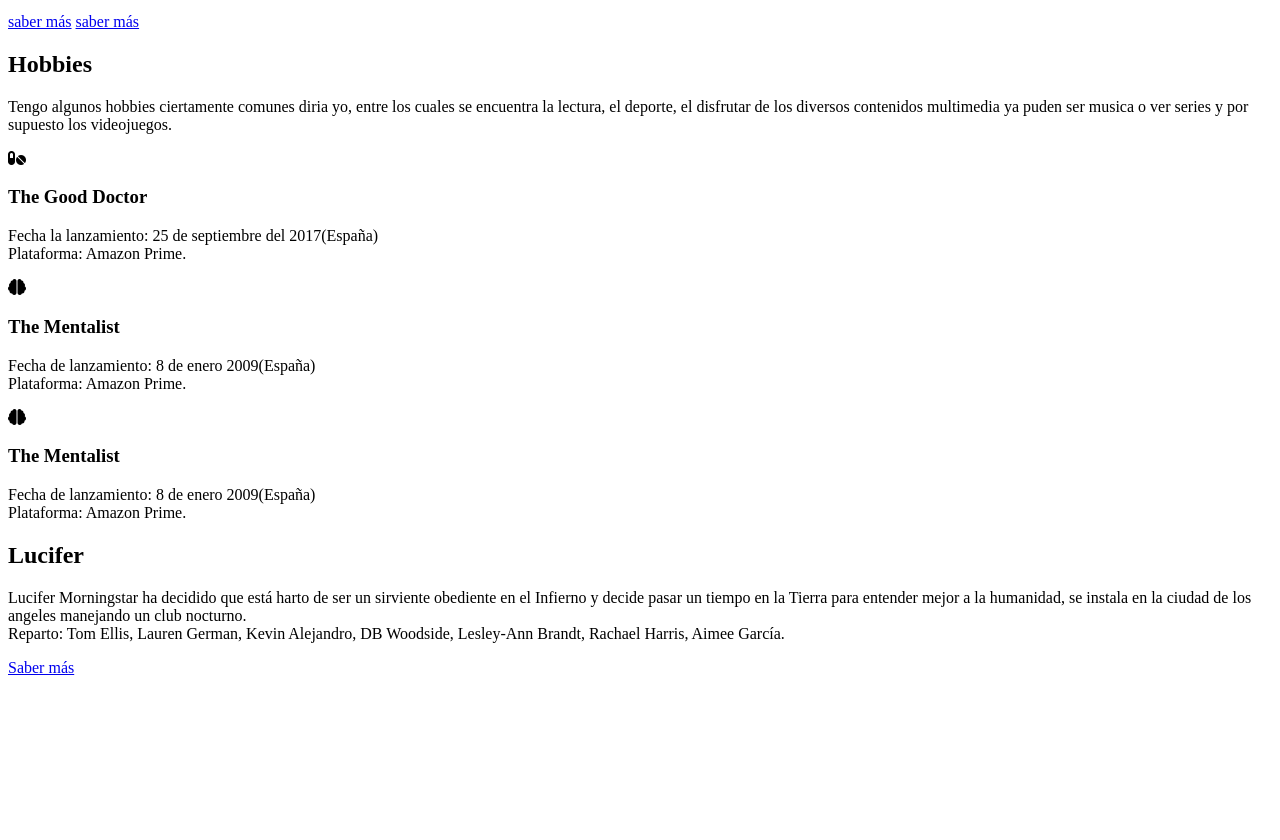
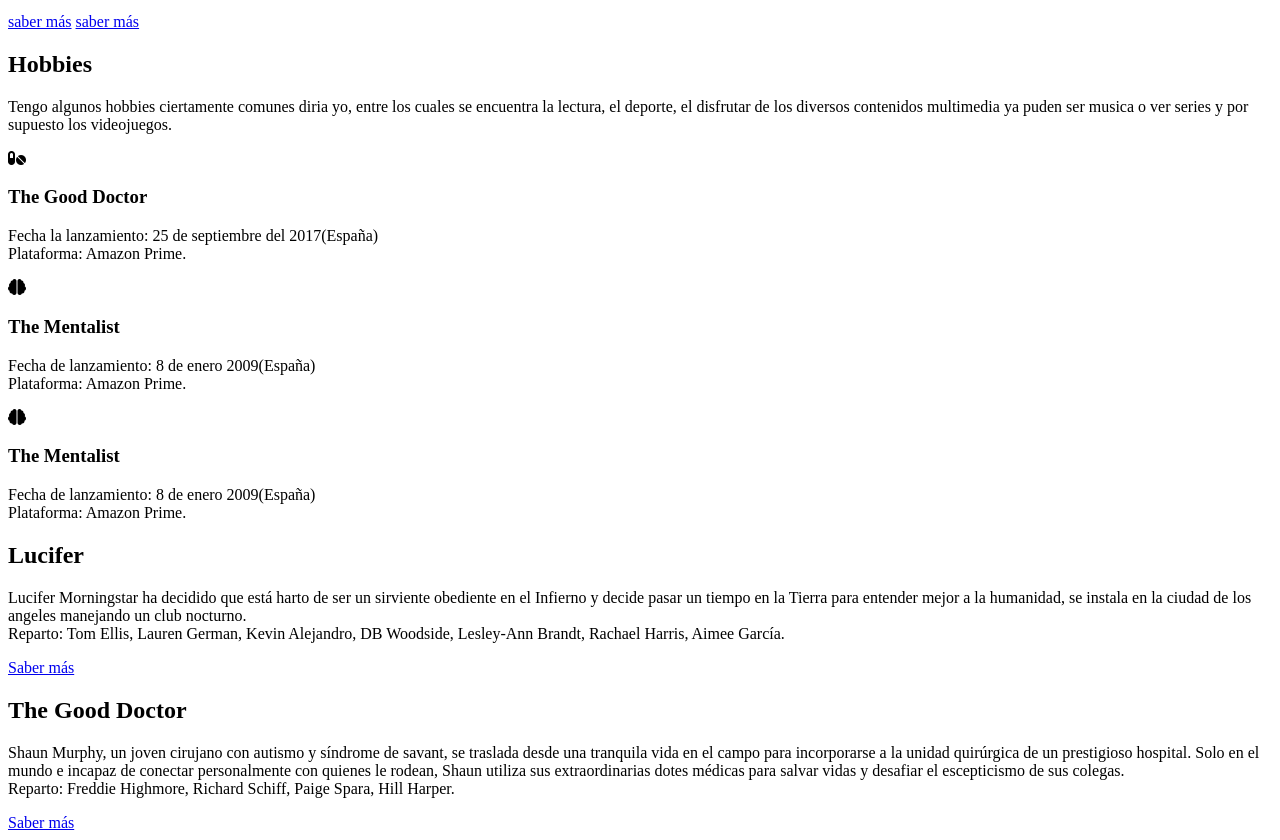
Before and after one commit to JesusAP02/pagina_jesus, a plain HTML site: page index.html in a window 1280 px wide. Shown: the part 150-990 px from the top of the page. Before the commit the page ends 835 px from the top, so only its background shows below. Drawn offline with Linux system fonts and the light colour scheme.

Commit message:
cm11 se agrego el contenido de la segunda serie the good doctor con su url

```diff
--- a/index.html
+++ b/index.html
@@ -86,6 +86,20 @@
         <a href="https://www.imdb.com/title/tt4052886/?ref_=nv_sr_srsg_0_tt_1_nm_7_q_luci" class="btn">Saber más</a>
 
     </section>
+    <section class="content price">
+
+        <article class="contain">
+            <h2 class="title">The Good Doctor</h2>
+            <p>Shaun Murphy, un joven cirujano con autismo y síndrome de savant,
+                se traslada desde una tranquila vida en el campo para incorporarse a la unidad quirúrgica
+                de un prestigioso hospital. Solo en el mundo e incapaz de conectar personalmente con quienes le rodean,
+                Shaun utiliza sus extraordinarias dotes médicas para salvar vidas y desafiar el escepticismo de sus colegas.<br>
+                Reparto: Freddie Highmore, Richard Schiff, Paige Spara, Hill Harper.
+            </p>
+
+            <a href="https://www.imdb.com/title/tt6470478/" class="btn">Saber más</a>
+
+    </section>
 
 </body>
 </html>
```
